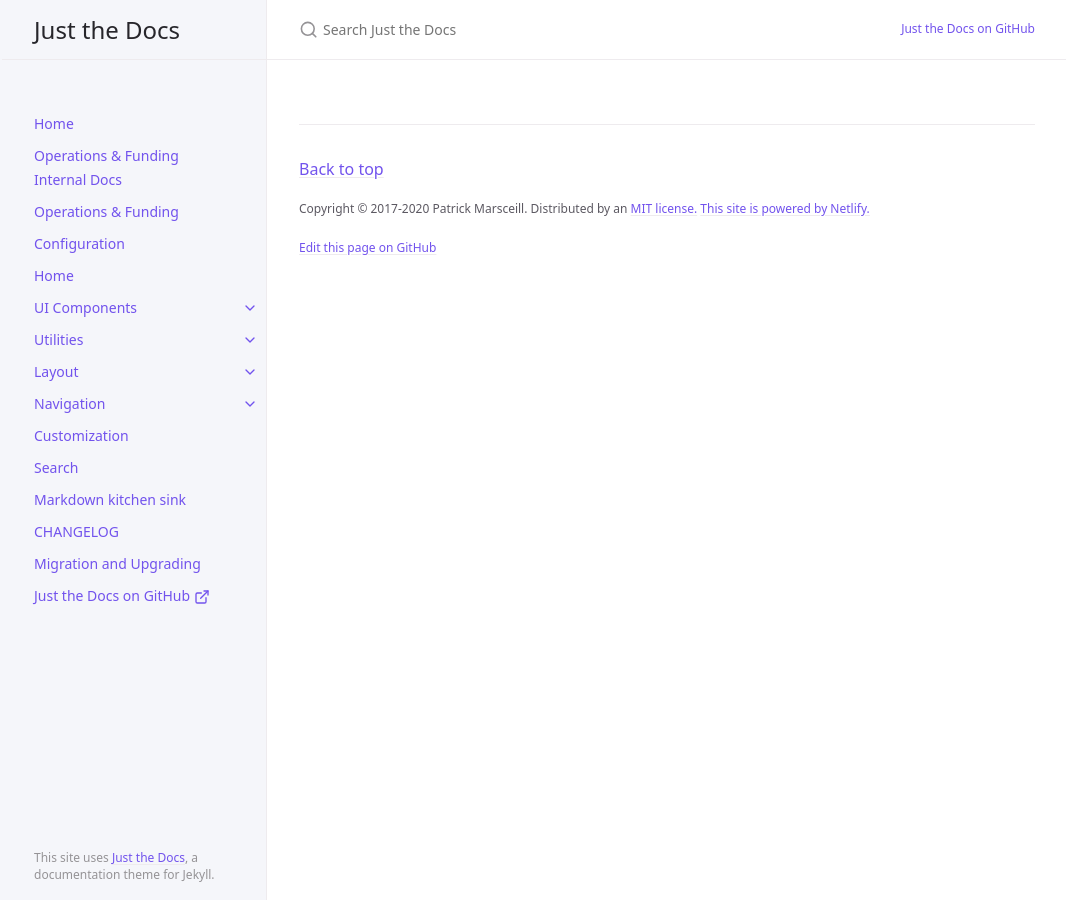
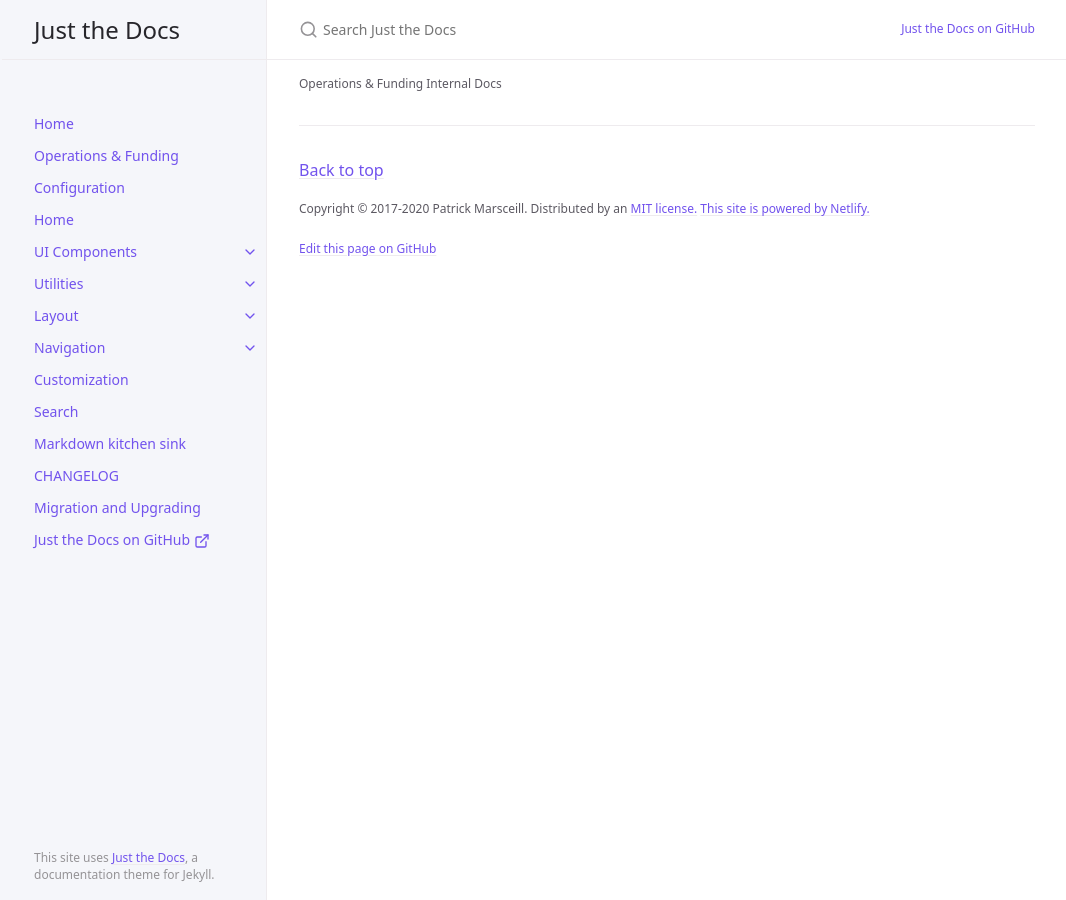
Before and after one commit to RealMoneyBTC/JTD, a Jekyll site: the page built from docs/Operations & Fundraising/Internal Docs/o&finternaldocs.md, in a window 1280 px wide. Shown: the whole page, without its empty margins (105-1171 px from the left). Built offline with Jekyll 4.4.1, drawn with Linux system fonts in a browser that asks for light colours; cached includes are drawn as plain includes; part of the change alters nothing that is shown.

```diff
--- a/docs/Operations & Fundraising/Internal Docs/o&finternaldocs.md
+++ b/docs/Operations & Fundraising/Internal Docs/o&finternaldocs.md
@@ -1,5 +1,5 @@
 ---
 title: Operations & Funding Internal Docs
-layout: default
-nav_order: 1
+parent: Operations & Fundraising
+nav_order: 2
 ---
```
